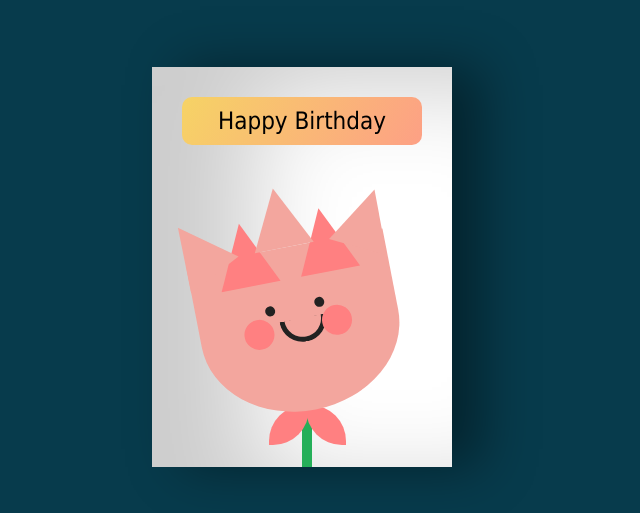
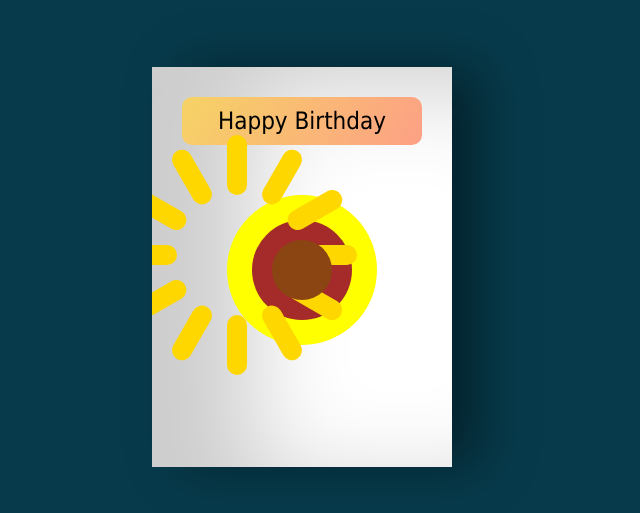
Before and after one commit to sumit539/birthday-card, a React (Create React App) app: page / in a window 1280 px wide. Shown: the part 141-654 px from the top of the page, without its empty margins (338-978 px from the left). Built offline with nearby package versions, Linux system fonts and the light colour scheme; no server answers.

Commit message:
Update App.js

```diff
--- a/src/App.js
+++ b/src/App.js
@@ -9,19 +9,36 @@
 //   );
 // }
 
+// import { useEffect } from "react";
+// import Card from "./card1";
+// import "./tulip1.css";
+// import { logPageView } from "./pageTracker"; // Import the tracking function
+
+// export default function App() {
+//     useEffect(() => {
+//         logPageView(); // Track visits silently in the background
+//     }, []);
+
+//     return (
+//         <div className="App">
+//             <Card />
+//         </div>
+//     );
+// }
+
 import { useEffect } from "react";
-import Card from "./card1";
-import "./tulip1.css";
-import { logPageView } from "./pageTracker"; // Import the tracking function
+import SunflowerCard from "./sunflowerCard"; // Import the new sunflower component
+import "./sunflower.css"; // Import the sunflower styles
+import { logPageView } from "./pageTracker"; // Tracking function
 
 export default function App() {
   useEffect(() => {
-        logPageView(); // Track visits silently in the background
+    logPageView(); // Track page view
   }, []);
 
   return (
     <div className="App">
-            <Card />
+      <SunflowerCard />
     </div>
   );
 }
```
Lines whose indentation alone changed are shown as unchanged.
